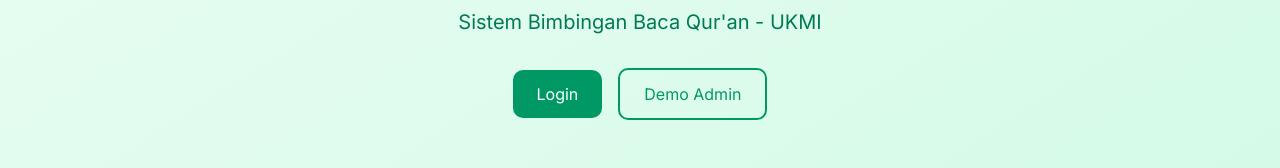
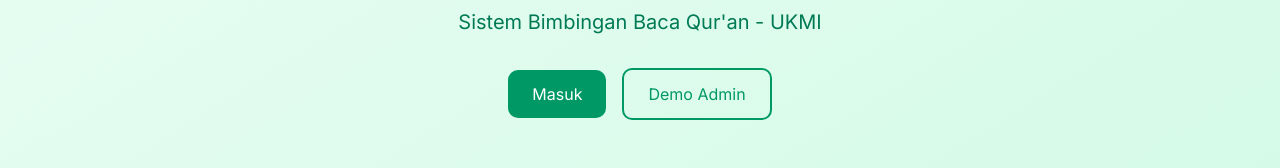
Before and after one commit to Atri-awg/BBQ-ARRRAHMAN, a Next.js app in the folder web/: page / in a window 1280 px wide. Shown: the part 368-536 px from the top of the page. Built offline with nearby package versions, Linux system fonts and the light colour scheme.

Commit message:
penambahasan global.d.ts dan juga perbaikan dalam penamaan tombol dan juga fix kan form masuk

```diff
--- /dev/null
+++ b/web/src/app/(auth)/layout.tsx
@@ -0,0 +1,11 @@
+export default function AuthLayout({
+    children,
+  }: {
+    children: React.ReactNode
+  }) {
+    return (
+      <>
+        {children}
+      </>
+    )
+  }
--- a/web/src/app/layout.tsx
+++ b/web/src/app/layout.tsx
@@ -1,7 +1,6 @@
 import type { Metadata } from 'next'
 import { Inter } from 'next/font/google'
 import './globals.css'
-
 const inter = Inter({ subsets: ['latin'] })
 
 export const metadata: Metadata = {
--- a/web/src/app/page.tsx
+++ b/web/src/app/page.tsx
@@ -15,7 +15,7 @@ export default function HomePage() {
             href="/login"
             className="px-6 py-3 bg-emerald-600 text-white rounded-lg hover:bg-emerald-700 transition-colors inline-block"
           >
-            Login
+            Masuk
           </Link>
           <Link
             href="/admin"
--- /dev/null
+++ b/web/src/types/global.d.ts
@@ -0,0 +1 @@
+declare module '*.css'
```
